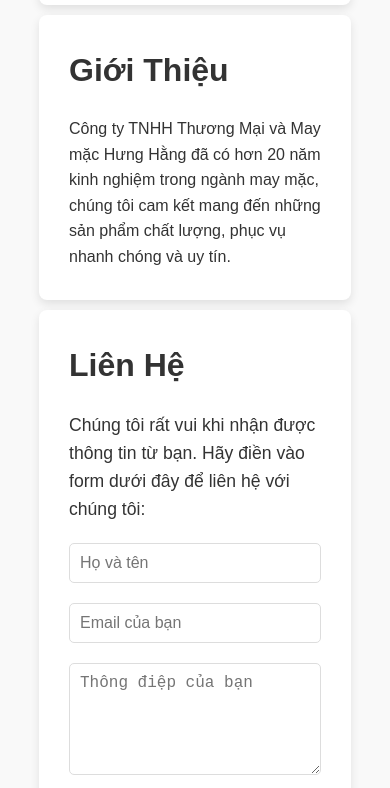
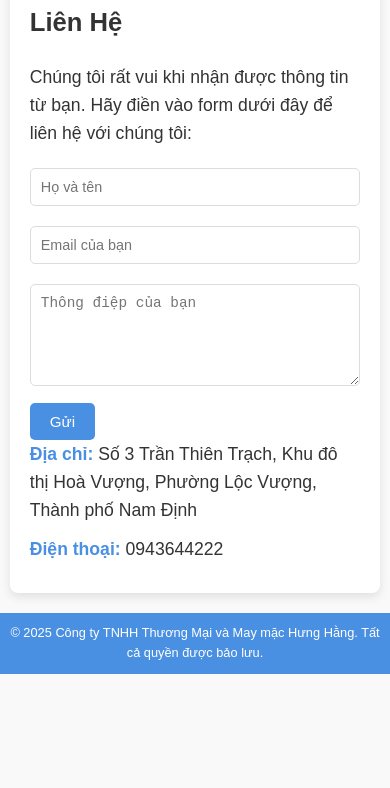
Before and after one commit to 8hungluuquang/ok, a plain HTML site: page index.html in a window 390 px wide. Shown: the part 1212-2000 px from the top of the page. After the commit the page ends 1886 px from the top, so only its background shows below. Drawn offline with Linux system fonts and the light colour scheme.

Commit message:
Update styles.css

```diff
--- a/styles.css
+++ b/styles.css
@@ -10,6 +10,7 @@ body {
     background-color: #f9f9f9;
     color: #333;
     line-height: 1.6;
+    overflow-x: hidden; /* Ngăn cuộn ngang trên điện thoại */
 }
 
 header {
@@ -27,6 +28,7 @@ header h1 {
 nav ul {
     list-style: none;
     padding: 0;
+    text-align: center;
 }
 
 nav ul li {
@@ -111,3 +113,63 @@ footer p {
     font-weight: bold;
     color: #4A90E2;
 }
+
+/* Responsive styles */
+@media (max-width: 768px) {
+    header h1 {
+        font-size: 1.8rem;
+    }
+
+    nav ul li {
+        display: block;
+        margin-right: 0;
+        margin-bottom: 10px;
+    }
+
+    section {
+        width: 90%;
+        padding: 20px;
+    }
+
+    h2 {
+        font-size: 1.6rem;
+    }
+
+    form input, form textarea {
+        font-size: 0.95rem;
+    }
+
+    form button {
+        font-size: 1rem;
+    }
+
+    footer p {
+        font-size: 0.9rem;
+    }
+}
+
+@media (max-width: 480px) {
+    header h1 {
+        font-size: 1.5rem;
+    }
+
+    nav ul li {
+        font-size: 0.9rem;
+    }
+
+    section {
+        width: 95%;
+    }
+
+    form input, form textarea {
+        font-size: 0.9rem;
+    }
+
+    form button {
+        font-size: 0.95rem;
+    }
+
+    footer p {
+        font-size: 0.8rem;
+    }
+}
```
